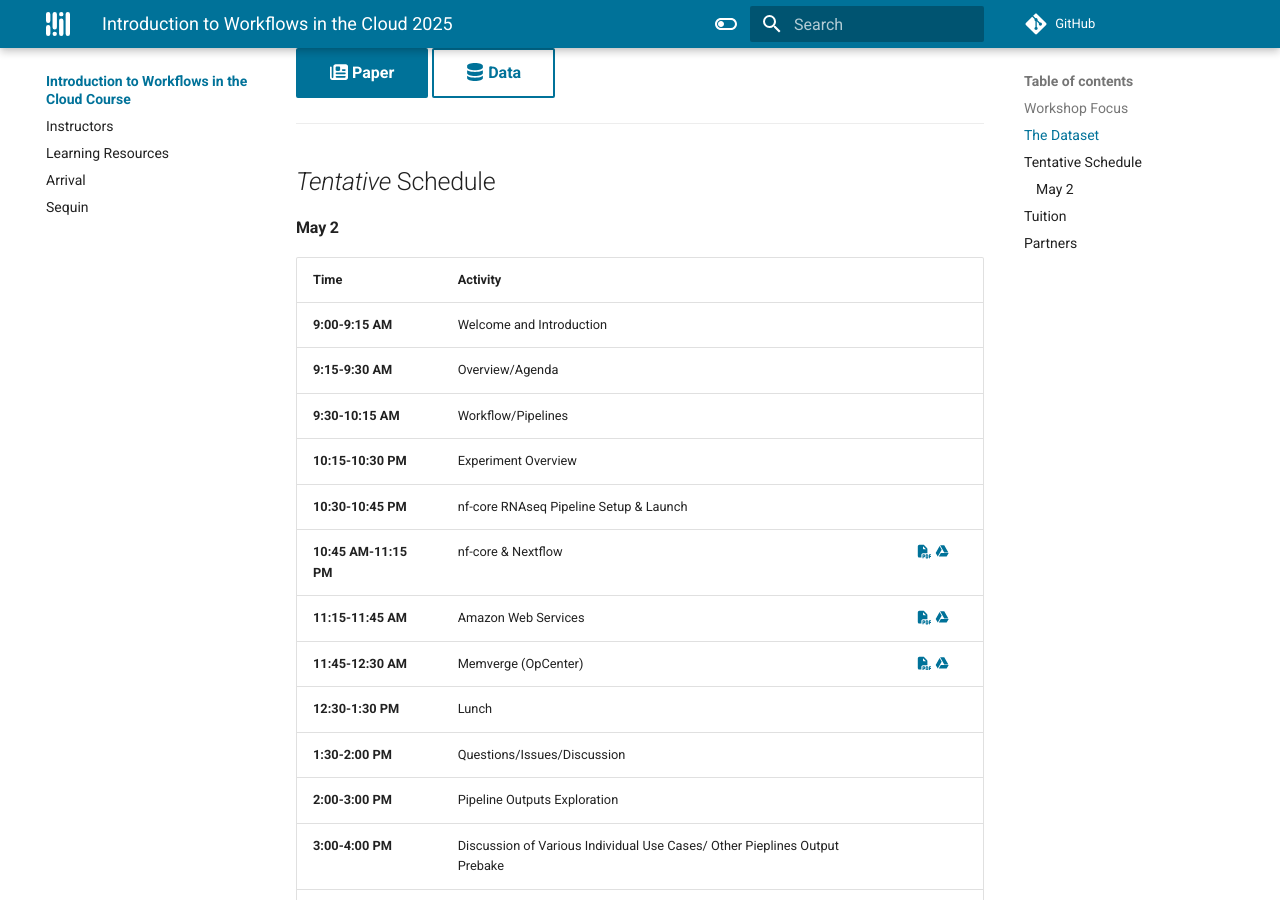
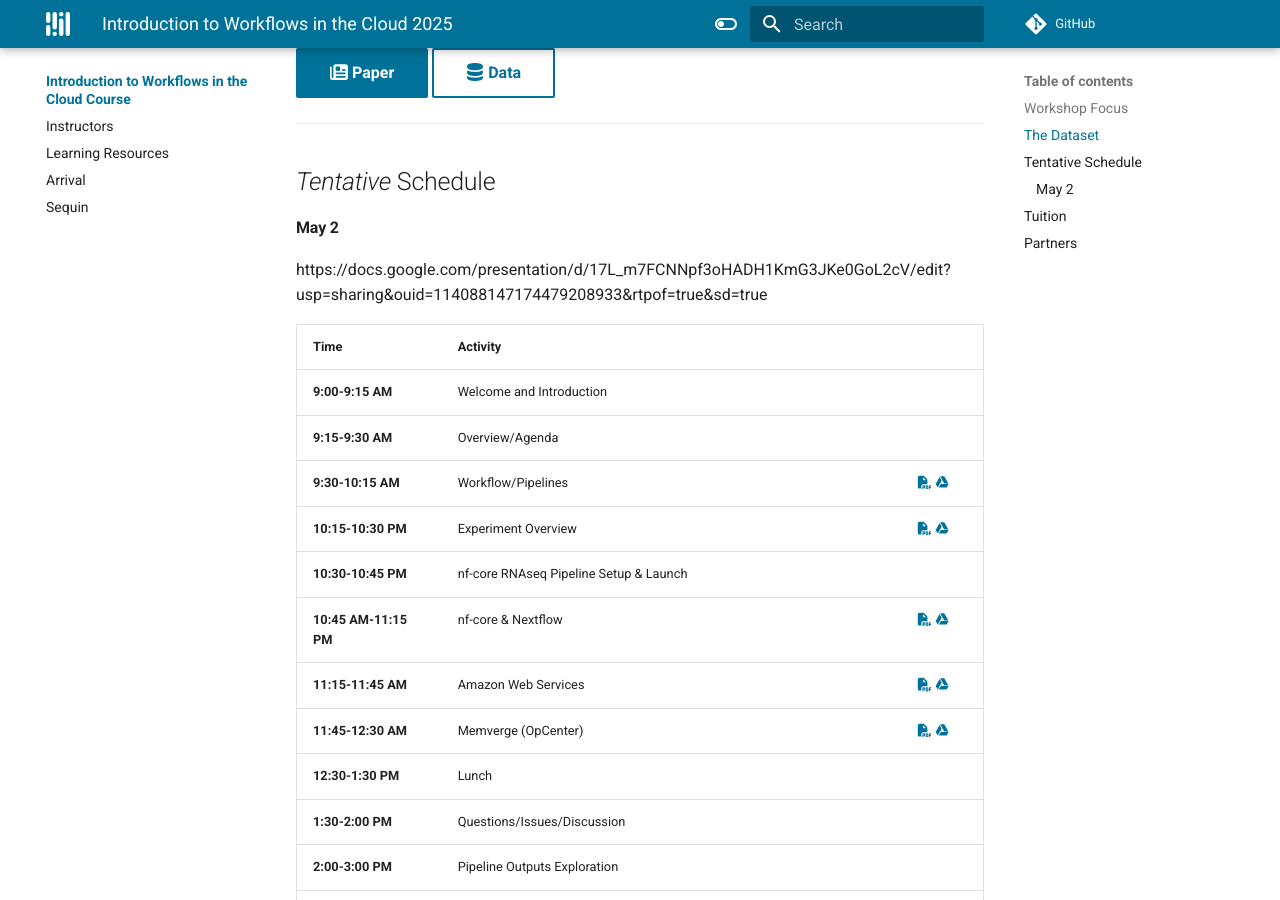
Before and after one commit to mdibl/mdibl.github.io, an MkDocs documentation site: the page built from docs/introToCloudCourse/index.md, in a window 1280 px wide and 900 px high, scrolled down 876 px. Built offline with MkDocs 1.6.1 and Material for MkDocs 9.7.7, drawn with Linux system fonts in a browser that asks for light colours; comment, search, counter and statistics services are not loaded; some of the changed lines change nothing that is shown.

Commit message:
added presentations

```diff
--- a/docs/introToCloudCourse/index.md
+++ b/docs/introToCloudCourse/index.md
@@ -34,12 +34,14 @@ This one-day course aims to introduce the knowledge, resources, and methods nece
 
 #### **May 2**
 
+https://docs.google.com/presentation/d/17L_m7FCNNpf3oHADH1KmG3JKe0GoL2cV/edit?usp=sharing&ouid=114088147174479208933&rtpof=true&sd=true
+
 | Time                  | Activity                                                                   |  |
 |:--------------------- |:-------------------------------------------------------------------------- |:--:|
 | **9:00-9:15 AM**      | Welcome and Introduction                                                   |  |
 | **9:15-9:30 AM**      | Overview/Agenda                                                            |  |
-| **9:30-10:15 AM**     | Workflow/Pipelines                                                         |  |
-| **10:15-10:30 PM**    | Experiment Overview                                                        |  |
+| **9:30-10:15 AM**     | Workflow/Pipelines                                                         | [:fontawesome-solid-file-pdf:](presentations/WorkflowPipelines_2025.pptx.pdf)  [:material-google-drive:](https://docs.google.com/presentation/d/1wcPAZtXrfxhNjgZ3ybf8HpalxwXA0hiA/edit?usp=sharing&ouid=114088147174479208933&rtpof=true&sd=true) |
+| **10:15-10:30 PM**    | Experiment Overview                                                        | [:fontawesome-solid-file-pdf:](presentations/ExperimentOverview.pdf)  [:material-google-drive:](https://docs.google.com/presentation/d/17L_m7FCNNpf3oHADH1KmG3JKe0GoL2cV/edit?usp=sharing&ouid=114088147174479208933&rtpof=true&sd=true)  |
 | **10:30-10:45 PM**    | nf-core RNAseq Pipeline Setup & Launch                                     |  |
 | **10:45 AM-11:15 PM** | nf-core & Nextflow                                                         | [:fontawesome-solid-file-pdf:](presentations/Nextflow%20Intro%20ScRNAseq%20Course%20.pdf)  [:material-google-drive:](https://docs.google.com/presentation/d/1snmrYc-1p-QLnXuoKLGWlSPYg67aKnaWc9SnozmU8uI/edit?usp=sharing) |
 | **11:15-11:45 AM**    | Amazon Web Services                                                        | [:fontawesome-solid-file-pdf:](presentations/RSeaman_IntroAWS.pdf)  [:material-google-drive:](https://docs.google.com/presentation/d/155eGmkRz4Zu14BPptGgyqeL74ng49YMF/edit?usp=sharing&ouid=114088147174479208933&rtpof=true&sd=true) |
```
Also changed, not shown: 4 other files.
